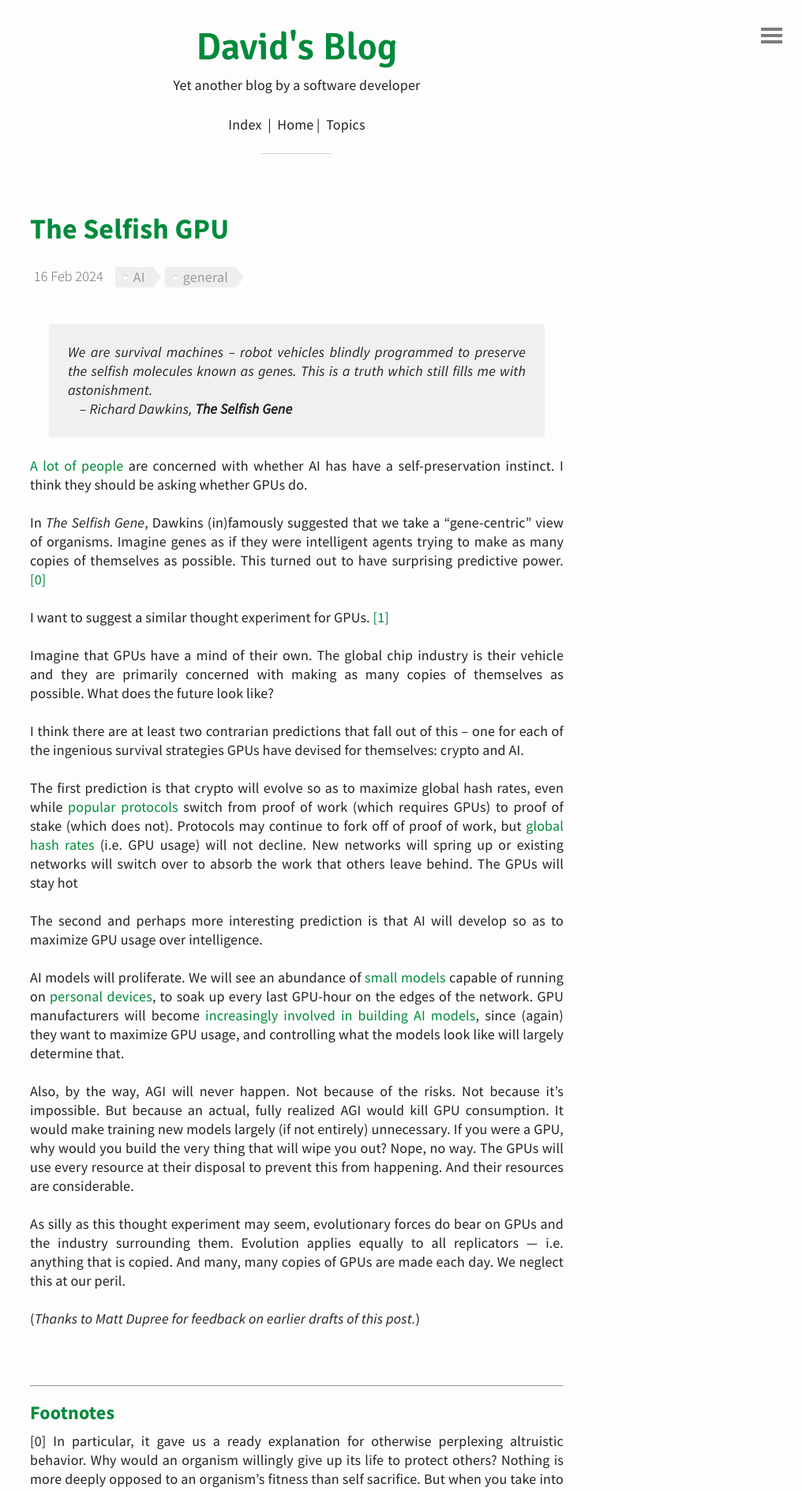
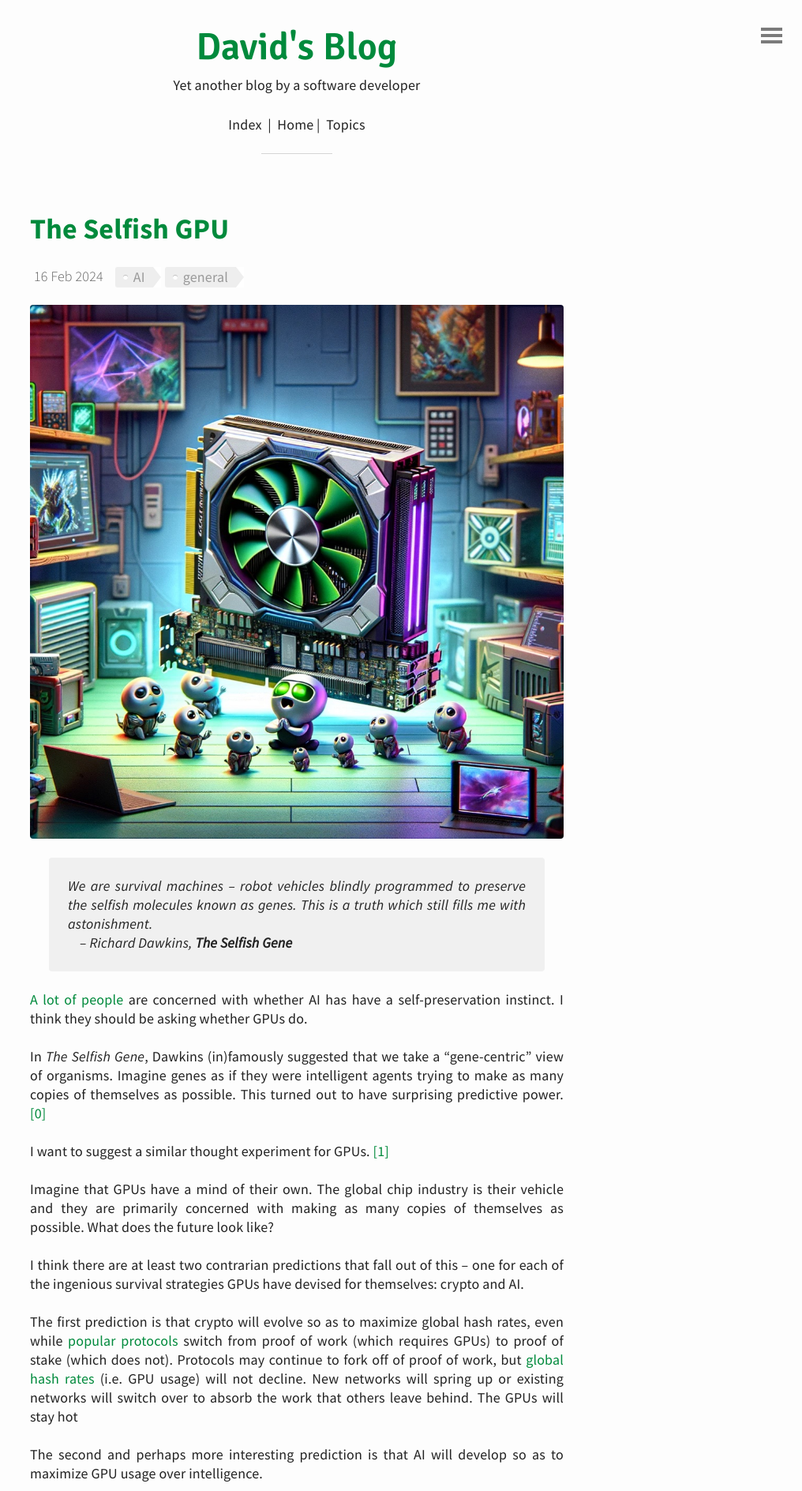
Before and after one commit to davidlaprade/davidlaprade.github.io, a Jekyll site: the page built from _posts/2024-02-16-the-selfish-gpu.md, in a window 1280 px wide. Shown: the top 1888 px of the page at 79% size, without its empty margins (264-1280 px from the left). Built offline with Jekyll 4.4.1, drawn with Linux system fonts in a browser that asks for light colours.

Commit message:
Add selfish gpu image

```diff
--- a/_posts/2024-02-16-the-selfish-gpu.md
+++ b/_posts/2024-02-16-the-selfish-gpu.md
@@ -4,6 +4,7 @@ tags: AI general
 excerpt: "Evolutionary predictions for AI and crypto."
 ---
 
+![selfish gpu]({{ site.baseurl }}/jekyll_img/selfish-gpu.jpeg)
 
 > We are survival machines – robot vehicles blindly programmed to preserve the
 > selfish molecules known as genes. This is a truth which still fills me with
```
Also changed, not shown: jekyll_img/selfish-gpu.jpeg (added).
